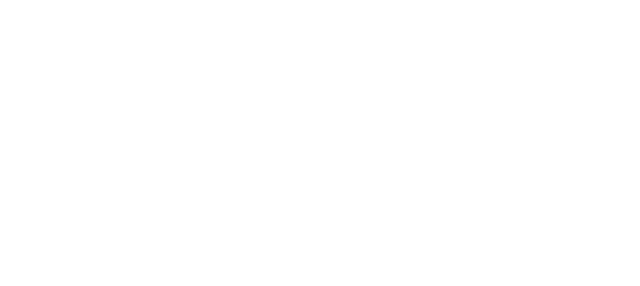
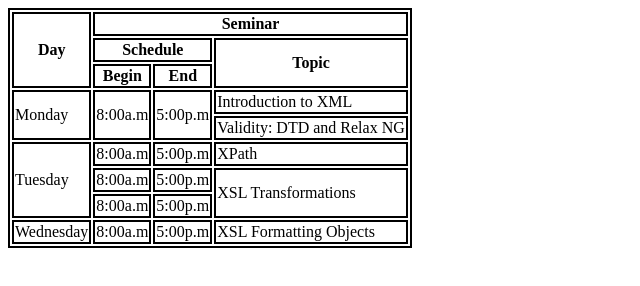
Before and after one commit to PriyanshuVatsal/Frontend, a plain HTML site: page HTML/2_Table.html in a window 1280 px wide. Shown: the whole page, without its empty margins (0-640 px from the left). Drawn offline with Linux system fonts and the light colour scheme.

Commit message:
table complete

```diff
--- a/HTML/2_Table.html
+++ b/HTML/2_Table.html
@@ -4,8 +4,63 @@
     <meta charset="UTF-8">
     <meta name="viewport" content="width=device-width, initial-scale=1.0">
     <title>Table</title>
+    <style>
+        table,td,th{
+            border: 2px solid black;
+        }
+    </style>
 </head>
 <body>
+    <table>
+        <tr>
+            <th rowspan="3">Day</th>
+            <th colspan="3">Seminar</th>
+        </tr>
 
+        <tr>
+            <th colspan="2">Schedule</th>
+            <th rowspan="2">Topic</th>
+        </tr>
+
+        <tr>
+            <th>Begin</th>
+            <th>End</th>
+        </tr>
+
+        <tr>
+            <td rowspan="2">Monday</td>
+            <td rowspan="2">8:00a.m</td>
+            <td rowspan="2">5:00p.m</td>
+            <td>Introduction to XML</td>
+        </tr>
+
+        <tr>
+            <td>Validity: DTD and Relax NG</td>
+        </tr>
+
+        <tr>
+            <td rowspan="3">Tuesday</td>
+            <td>8:00a.m</td>
+            <td>5:00p.m</td>
+            <td>XPath</td>
+        </tr>
+
+        <tr>
+            <td>8:00a.m</td>
+            <td>5:00p.m</td>
+            <td rowspan="2">XSL Transformations</td>
+        </tr>
+        <tr>
+            <td>8:00a.m</td>
+            <td>5:00p.m</td>
+        </tr>
+
+        <tr>
+            <td>Wednesday</td>
+            <td>8:00a.m</td>
+            <td>5:00p.m</td>
+            <td>XSL Formatting Objects</td>
+        </tr>
+    </table>
 </body>
 </html>
```
